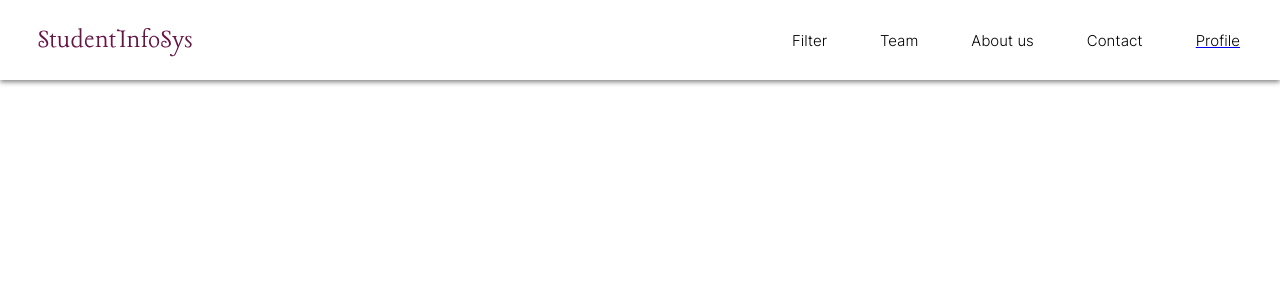
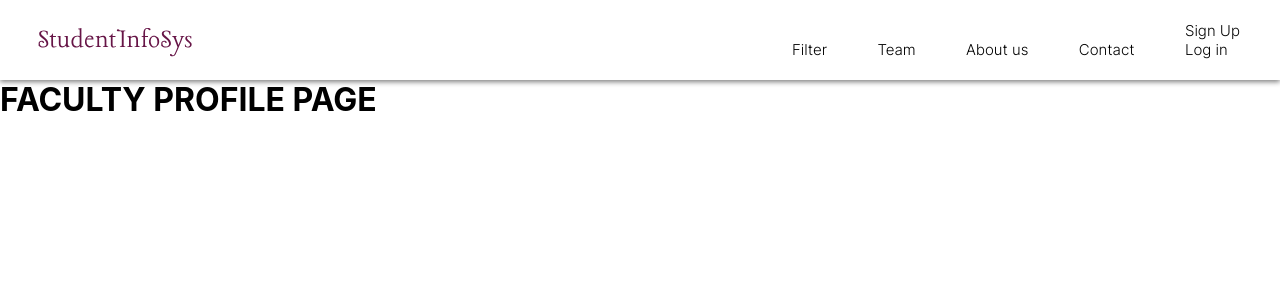
Before and after one commit to DhruvDave12/Student-Information-System, a React (Create React App) app in the folder Client/student-system/: page /faculty/1 in a window 1280 px wide. Shown: the top 300 px of the page. Built offline with nearby package versions, Linux system fonts and the light colour scheme; no server answers.

Commit message:
added faculty and student extra routes

```diff
--- a/Client/student-system/src/App.js
+++ b/Client/student-system/src/App.js
@@ -6,9 +6,9 @@ import Login from './pages/login/login.component';
 import SignUp from './pages/signup/signup.component';
 import StudentData from './pages/student-data/student-data.component';
 import StudentProfile from './pages/student-profile/student_profile.component';
+import FacultyProfile from './pages/faculty-data/faculty_profile.component';
 
 function App() {
-  localStorage.setItem('LoginStatus', false);
   return (
     <div className="App">
       <NavBar />
@@ -18,6 +18,7 @@ function App() {
         <Route path='/signup' element={<SignUp />} />
         <Route path='/info' element={<StudentData />}/>
         <Route path='/student/:id' element = {<StudentProfile />}/>
+        <Route path='/faculty/:id' element = {<FacultyProfile />}/>
       </Routes>
     </div>
   );
--- a/Client/student-system/src/components/button/button.component.jsx
+++ b/Client/student-system/src/components/button/button.component.jsx
@@ -1,9 +1,9 @@
 import React from "react";
 import './button.styles.css';
 
-const Button = ({children}) => {
+const Button = ({children, onClickHandler}) => {
     return(
-        <button className="btn" type="submit">
+        <button className="btn" type="submit" onClick={onClickHandler}>
             {children}
         </button>
     )
--- a/Client/student-system/src/components/navbar/navbar.component.jsx
+++ b/Client/student-system/src/components/navbar/navbar.component.jsx
@@ -1,14 +1,20 @@
 import React, { useEffect, useState } from "react";
-import './navbar.styles.css';
-import { Link } from 'react-router-dom';
-import logo from '../../assets/images/StudentInfoSys.svg'
+import "./navbar.styles.css";
+import { Link } from "react-router-dom";
+import logo from "../../assets/images/StudentInfoSys.svg";
 
 const NavBar = () => {
-    const [loginState, setLoginState] = useState(false);
+    const [isLogin, setIsLogin] = useState(false);
+    const [idInLS, setIdInLS] = useState();
+    useEffect(() => {
+        if(!isLogin){
+            setIdInLS(localStorage.getItem("id"));
+        }
+        if (idInLS) {
+            setIsLogin(true);
+        }
 
-    useEffect(()=>{
-        setLoginState(localStorage.getItem('LoginStatus'));
-    }, [])
+    }, [idInLS])
 
     return (
     <div className="navbar">
@@ -16,22 +22,34 @@ const NavBar = () => {
         <img src={logo} alt="StudentInfoSys" />
       </div>
       <nav className="nav-wrap">
-                <Link to={'/filter'} className='link'><p>Filter</p></Link>
-                <Link to={'/team'} className='link' ><p>Team</p></Link>
-                <Link to={'/about'} className='link'><p>About us</p></Link>
-                <Link to={'/contact'} className='link'><p>Contact</p></Link>
-                {
-                    loginState ?
-                    <Link to={'#'}><p>Profile</p></Link>
-                    :
+        <Link to={"/filter"} className="link">
+          <p>Filter</p>
+        </Link>
+        <Link to={"/team"} className="link">
+          <p>Team</p>
+        </Link>
+        <Link to={"/about"} className="link">
+          <p>About us</p>
+        </Link>
+        <Link to={"/contact"} className="link">
+          <p>Contact</p>
+        </Link>
+        {isLogin ? (
+          <Link to={`/profile/${idInLS}`} className="link">
+            <p>Profile</p>
+          </Link>
+        ) : (
           <div>
-                        <Link to={'/signup'} className='link' ><p>Sign Up</p></Link>
-                        <Link to={'/login'} className='link'><p>Log in</p></Link>
+            <Link to={"/signup"} className="link">
+              <p>Sign Up</p>
+            </Link>
+            <Link to={"/login"} className="link">
+              <p>Log in</p>
+            </Link>
           </div>
-                 }
+        )}
       </nav>
     </div>
-    )
-}
-
+  );
+};
 export default NavBar;
--- /dev/null
+++ b/Client/student-system/src/pages/faculty-data/faculty_profile.component.jsx
@@ -0,0 +1,22 @@
+import React, { useEffect } from "react";
+import { useParams } from "react-router-dom";
+import axios from "axios";
+const FacultyProfile = () => {
+    const param = useParams();
+
+    useEffect(() => {
+        const getFaculty = async () => {
+            const res = await axios.get(`http://localhost:3000/faculty/${param.id}`);
+            console.log(res);
+        }
+
+        getFaculty();
+    })
+    return (
+        <div className="faculty__profile">
+            <h1>FACULTY PROFILE PAGE</h1>
+        </div>
+    )
+}
+
+export default FacultyProfile;
--- a/Client/student-system/src/pages/login/login.component.jsx
+++ b/Client/student-system/src/pages/login/login.component.jsx
@@ -1,11 +1,34 @@
-import React from "react";
+import React, { useEffect, useState } from "react";
 import './login.styles.css';
 import Form from "../../components/form/form.components";
 import LogImg from "../../assets/images/login-base.svg";
 import Button from "../../components/button/button.component";
 import { Link } from 'react-router-dom';
+import axios from "axios";
+import { useNavigate } from "react-router-dom";
 
 const Login = () => {
+    const navigate = useNavigate();
+
+    const [email, setEmail] = useState('');
+    const [password, setPassword] = useState('');
+
+    const onClickHandler = async (e) => {
+        e.preventDefault();
+        const res = await axios.post("http://localhost:3000/login", {
+            email,
+            password
+        })
+        if(res.data.data.userType === "student"){
+            localStorage.setItem('id', res.data.data.userData.student_id);
+            navigate(`/student/${res.data.data.userData.student_id}`);
+        }
+        else if(res.data.data.userType === "faculty"){
+            localStorage.setItem('id', res.data.data.userData.faculty_id);
+            navigate(`/faculty/${res.data.data.userData.faculty_id}`);
+        }
+    }
+
     return (
         <div className="login">
             <div className="login-wrap">
@@ -14,12 +37,15 @@ const Login = () => {
                     <Form label={"Email address"}
                         type={"text"}
                         name={"username"}
-                        placeholder={"something@email.com"} />
+                        placeholder={"something@email.com"}
+                        setterFunction={setEmail}
+                        />
                     <br />
                     <Form
                         label={"Password"}
                         type={"password"}
                         name={"password"}
+                        setterFunction={setPassword}
                         placeholder={"your password"} />
                     <br />
                     <div className="log-check">
@@ -27,7 +53,7 @@ const Login = () => {
                         <p className="remember">Remember Password</p>
                     </div>
                     <div className="btn-log-div">
-                        <Button type="submit">Login</Button>
+                        <Button type="submit" onClickHandler={onClickHandler}>Login</Button>
                     </div>
                     <div className="not-account">
                         <p>Don't have an account? </p>
--- a/Client/student-system/src/pages/signup/signup.component.jsx
+++ b/Client/student-system/src/pages/signup/signup.component.jsx
@@ -25,8 +25,6 @@ const SignUp = () => {
       type: type,
     });
     setRegState(res.data);
-    localStorage.setItem('LoginStatus', res.data.isLoggedIn);
-
     navigate("/info", {
       state: {
         email: res.data.email
--- a/Client/student-system/src/pages/student-data/student-data.component.jsx
+++ b/Client/student-system/src/pages/student-data/student-data.component.jsx
@@ -21,7 +21,7 @@ const StudentData = () => {
     const handleSubmit = async (e) => {
         e.preventDefault();
 
-        await axios.post('http://localhost:3000/student/extra/data', {
+        const res = await axios.post('http://localhost:3000/student/extra/data', {
             email: state.email,
             first_name: firstName,
             middle_name: middleName,
@@ -32,7 +32,7 @@ const StudentData = () => {
             student_id: studentID,
             dob: dob
         })
-
+        localStorage.setItem('id', res.data.userData.student_id);
         navigate(`/student/${studentID}`);
     }
     return (
```
Also changed, not shown: Client/student-system/src/pages/faculty-data/faculty_profile.styles.css (added), 2 other files (tests, documents, lock files or other folders). Lines whose indentation alone changed are shown as unchanged.
